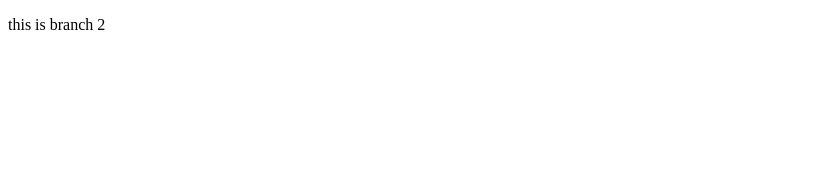
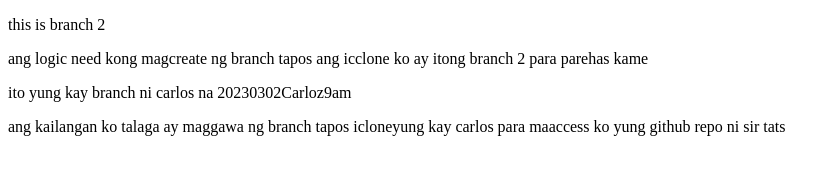
Before and after one commit to Tikwilicious/newrepo, a plain HTML site: page index.html in a window 1280 px wide. Shown: the whole page, without its empty margins (0-840 px from the left). Drawn offline with Linux system fonts and the light colour scheme.

Commit message:
2nd commit update index.html

```diff
--- a/index.html
+++ b/index.html
@@ -8,5 +8,8 @@
 </head>
 <body>
     <p>this is branch 2</p>
+    <p>ang logic need kong magcreate ng branch tapos ang icclone ko ay itong branch 2 para parehas kame</p>
+    <p>ito yung kay branch ni carlos na 20230302Carloz9am</p>
+    <p>ang kailangan ko talaga ay maggawa ng branch tapos icloneyung kay carlos para maaccess ko yung github repo ni sir tats</p>
 </body>
 </html>
```
